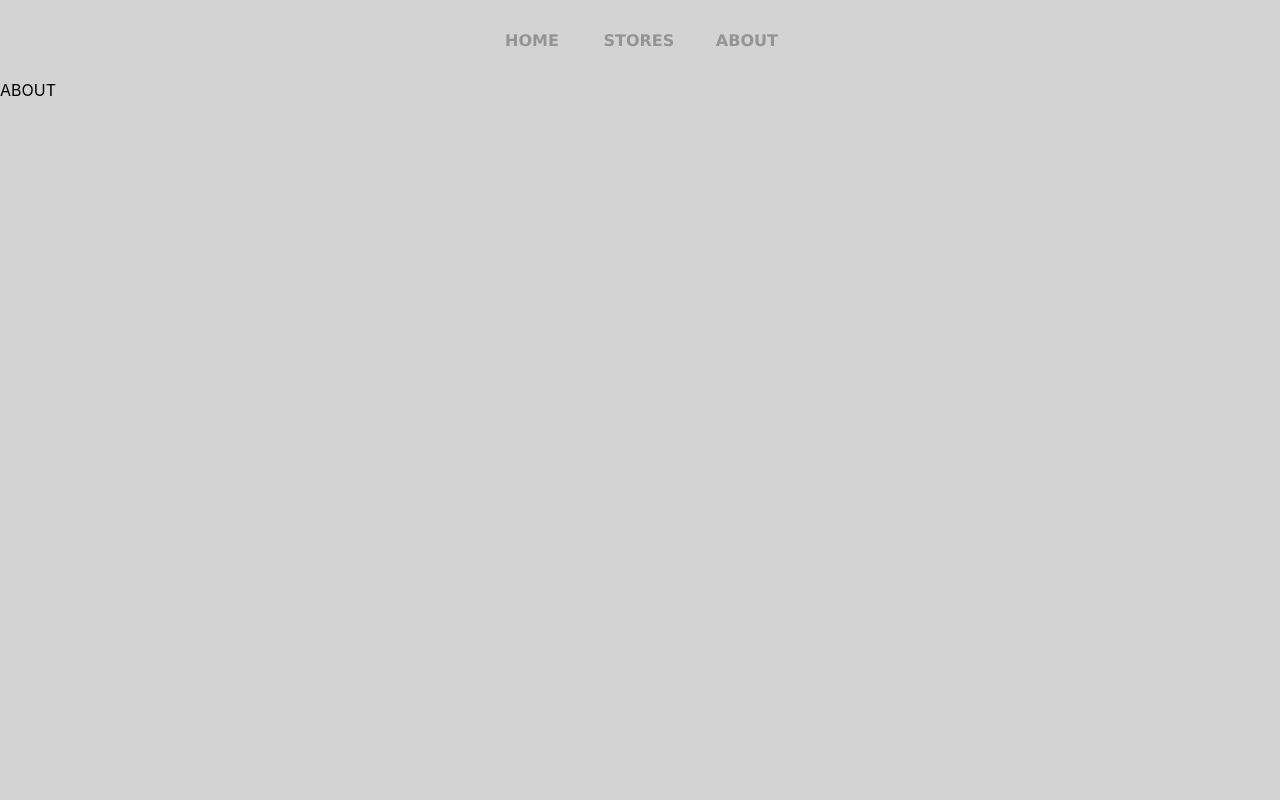
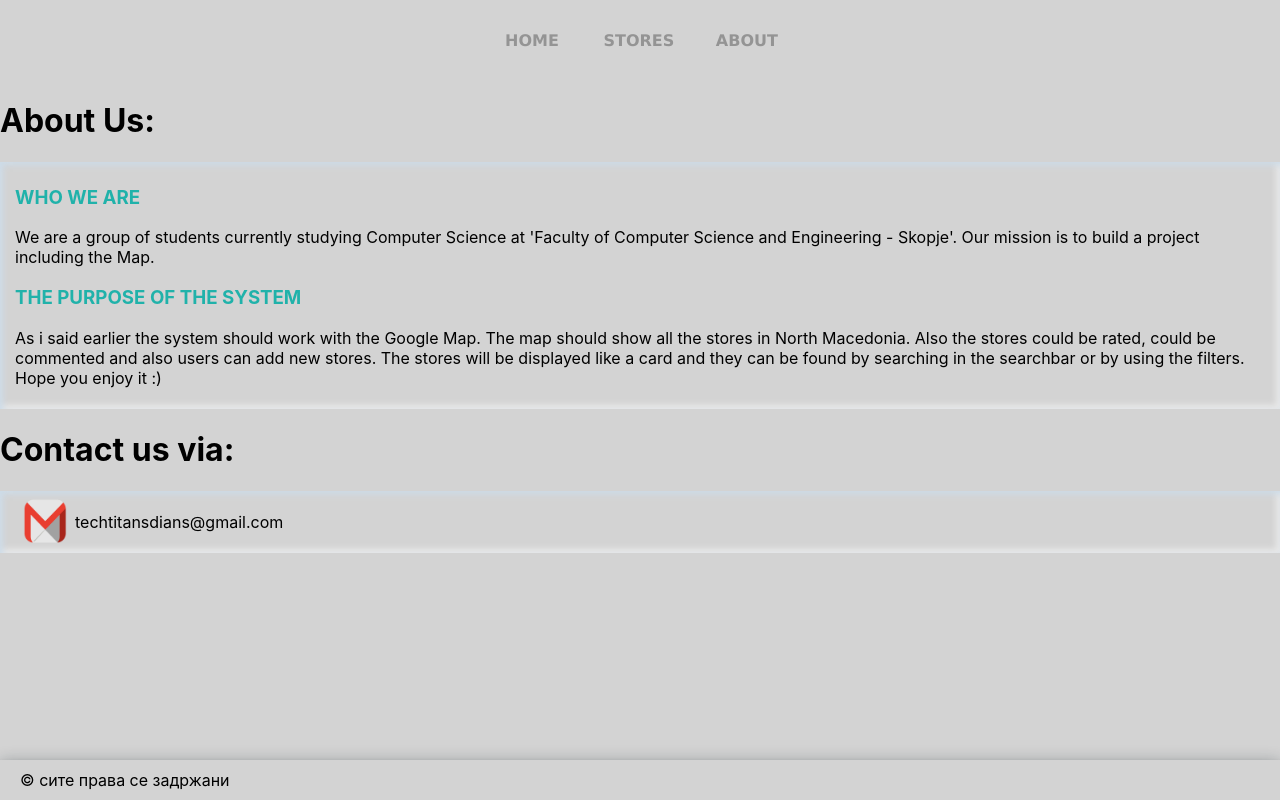
Before and after one commit to jetonramadani/-, a React (Create React App) app: page /about in a window 1280 px wide. Built offline with nearby package versions, Linux system fonts and the light colour scheme.

Commit message:
Adding about page

```diff
--- /dev/null
+++ b/src/components/about/About.css
@@ -0,0 +1,40 @@
+.header {
+  top: 0;
+  left: 0;
+}
+.textHeader {
+  box-shadow: rgb(204, 219, 232) 3px 3px 6px 0px inset,
+    rgba(255, 255, 255, 0.5) -3px -3px 6px 1px inset;
+}
+.textHeader h3 {
+  color: lightseagreen;
+}
+.textContent {
+  padding: 5px;
+  margin: 10px;
+}
+.textRow {
+  display: flex;
+  flex-direction: "row";
+}
+.banner {
+  bottom: 0;
+  left: 0;
+  position: fixed;
+  width: 100%;
+  display: flex;
+  box-shadow: rgba(14, 30, 37, 0.12) 0px 2px 4px 0px,
+    rgba(14, 30, 37, 0.32) 0px 2px 16px 0px;
+}
+
+.banner__content {
+  flex: 1;
+  margin-left: 10px;
+  padding: 10px;
+}
+
+@media only screen and (max-width: 500px) {
+  p {
+    font-size: 12px;
+  }
+}
--- a/src/components/about/About.js
+++ b/src/components/about/About.js
@@ -1,9 +1,42 @@
-import React from 'react'
-
+/* eslint-disable */
+import React from 'react';
+import "./About.css";
+import photoImg from "../../assets/mail.png";
 const About = () => {
     return (
         <div>
-            ABOUT
+            <h1 className="header">About Us:</h1>
+            <div className="textHeader">
+                <div className="textContent">
+                    <h3>WHO WE ARE</h3>
+                    <p>
+                        We are a group of students currently studying Computer Science at
+                        'Faculty of Computer Science and Engineering - Skopje'. Our mission
+                        is to build a project including the Map.
+                    </p>
+                    <h3>THE PURPOSE OF THE SYSTEM</h3>
+                    <p>
+                        As i said earlier the system should work with the Google Map. The
+                        map should show all the stores in North Macedonia. Also the stores
+                        could be rated, could be commented and also users can add new
+                        stores. The stores will be displayed like a card and they can be
+                        found by searching in the searchbar or by using the filters. Hope
+                        you enjoy it :)
+                    </p>
+                </div>
+            </div>
+            <h1 className="header">Contact us via:</h1>
+            <div className="textHeader">
+                <div className="textContent">
+                    <div className="textRow">
+                        <img src={photoImg} alt="Mail" style={{ width: "60px" }} />
+                        <p>techtitansdians@gmail.com</p>
+                    </div>
+                </div>
+            </div>
+            <div class="banner">
+                <div class="banner__content">© сите права се задржани</div>
+            </div>
         </div>
     )
 }
```
Also changed, not shown: src/assets/mail.png (added).
